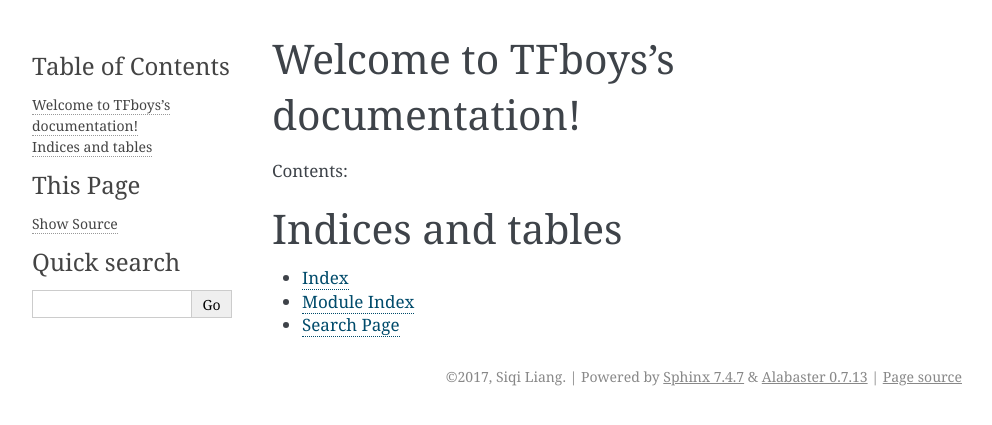
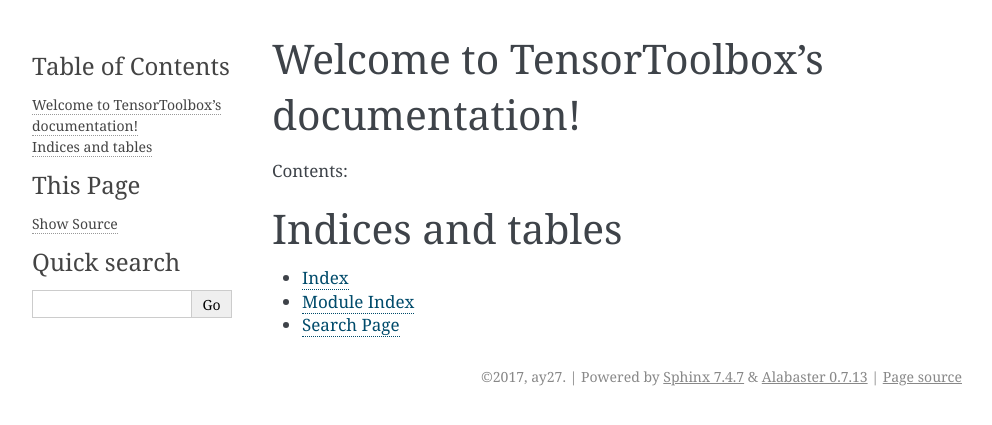
Before and after one commit to Large-Scale-Tensor-Decomposition/TensorD, a Sphinx documentation site: the page built from docs/source/index.rst, in a window 1280 px wide. Shown: the top 425 px of the page, without its empty margins (148-1140 px from the left). Built offline with Sphinx 7.4.7, drawn with Linux system fonts in a browser that asks for light colours.

Commit message:
second try by liang

```diff
--- a/docs/source/conf.py
+++ b/docs/source/conf.py
@@ -1,8 +1,8 @@
 #!/usr/bin/env python3
 # -*- coding: utf-8 -*-
 #
-# TFboys documentation build configuration file, created by
-# sphinx-quickstart on Mon Jan 16 16:27:04 2017.
+# TensorToolbox documentation build configuration file, created by
+# sphinx-quickstart on Wed Jan 11 09:43:12 2017.
 #
 # This file is execfile()d with the current directory set to its
 # containing dir.
@@ -49,18 +49,18 @@
 master_doc = 'index'
 
 # General information about the project.
-project = 'TFboys'
-copyright = '2017, Siqi Liang'
-author = 'Siqi Liang'
+project = 'TensorToolbox'
+copyright = '2017, ay27'
+author = 'ay27'
 
 # The version info for the project you're documenting, acts as replacement for
 # |version| and |release|, also used in various other places throughout the
 # built documents.
 #
 # The short X.Y version.
-version = '0.1'
+version = '1'
 # The full version, including alpha/beta/rc tags.
-release = '0.1'
+release = '1'
 
 # The language for content autogenerated by Sphinx. Refer to documentation
 # for a list of supported languages.
@@ -134,7 +134,7 @@
 # The name for this set of Sphinx documents.
 # "<project> v<release> documentation" by default.
 #
-# html_title = 'TFboys v0.1'
+# html_title = 'TensorToolbox v1'
 
 # A shorter title for the navigation bar.  Default is the same as html_title.
 #
@@ -234,7 +234,7 @@
 # html_search_scorer = 'scorer.js'
 
 # Output file base name for HTML help builder.
-htmlhelp_basename = 'TFboysdoc'
+htmlhelp_basename = 'TensorToolboxdoc'
 
 # -- Options for LaTeX output ---------------------------------------------
 
@@ -260,8 +260,8 @@
 # (source start file, target name, title,
 #  author, documentclass [howto, manual, or own class]).
 latex_documents = [
-    (master_doc, 'TFboys.tex', 'TFboys Documentation',
-     'Siqi Liang', 'manual'),
+    (master_doc, 'TensorToolbox.tex', 'TensorToolbox Documentation',
+     'ay27', 'manual'),
 ]
 
 # The name of an image file (relative to this directory) to place at the top of
@@ -302,7 +302,7 @@
 # One entry per manual page. List of tuples
 # (source start file, name, description, authors, manual section).
 man_pages = [
-    (master_doc, 'tfboys', 'TFboys Documentation',
+    (master_doc, 'tensortoolbox', 'TensorToolbox Documentation',
      [author], 1)
 ]
 
@@ -317,8 +317,8 @@
 # (source start file, target name, title, author,
 #  dir menu entry, description, category)
 texinfo_documents = [
-    (master_doc, 'TFboys', 'TFboys Documentation',
-     author, 'TFboys', 'One line description of project.',
+    (master_doc, 'TensorToolbox', 'TensorToolbox Documentation',
+     author, 'TensorToolbox', 'One line description of project.',
      'Miscellaneous'),
 ]
 
--- a/docs/source/index.rst
+++ b/docs/source/index.rst
@@ -1,17 +1,16 @@
-.. TFboys documentation master file, created by
-   sphinx-quickstart on Mon Jan 16 16:27:04 2017.
+.. TensorToolbox documentation master file, created by
+   sphinx-quickstart on Wed Jan 11 09:43:12 2017.
    You can adapt this file completely to your liking, but it should at least
    contain the root `toctree` directive.
 
-Welcome to TFboys's documentation!
-==================================
+Welcome to TensorToolbox's documentation!
+=========================================
 
 Contents:
 
 .. toctree::
    :maxdepth: 2
-   :numbered: 4
-
+   :numbered:
 
 
 Indices and tables
```
Also changed, not shown: 5 other files.
